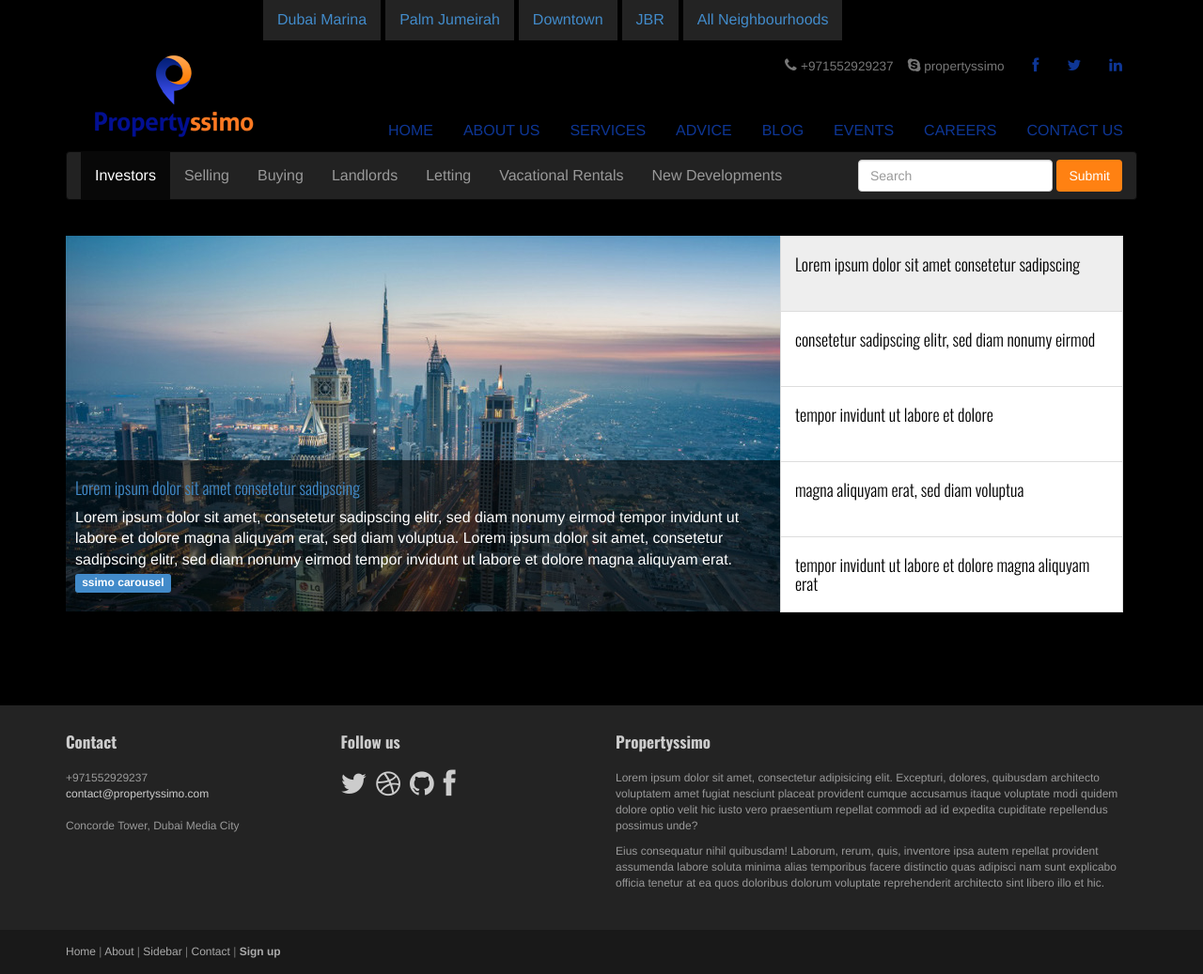
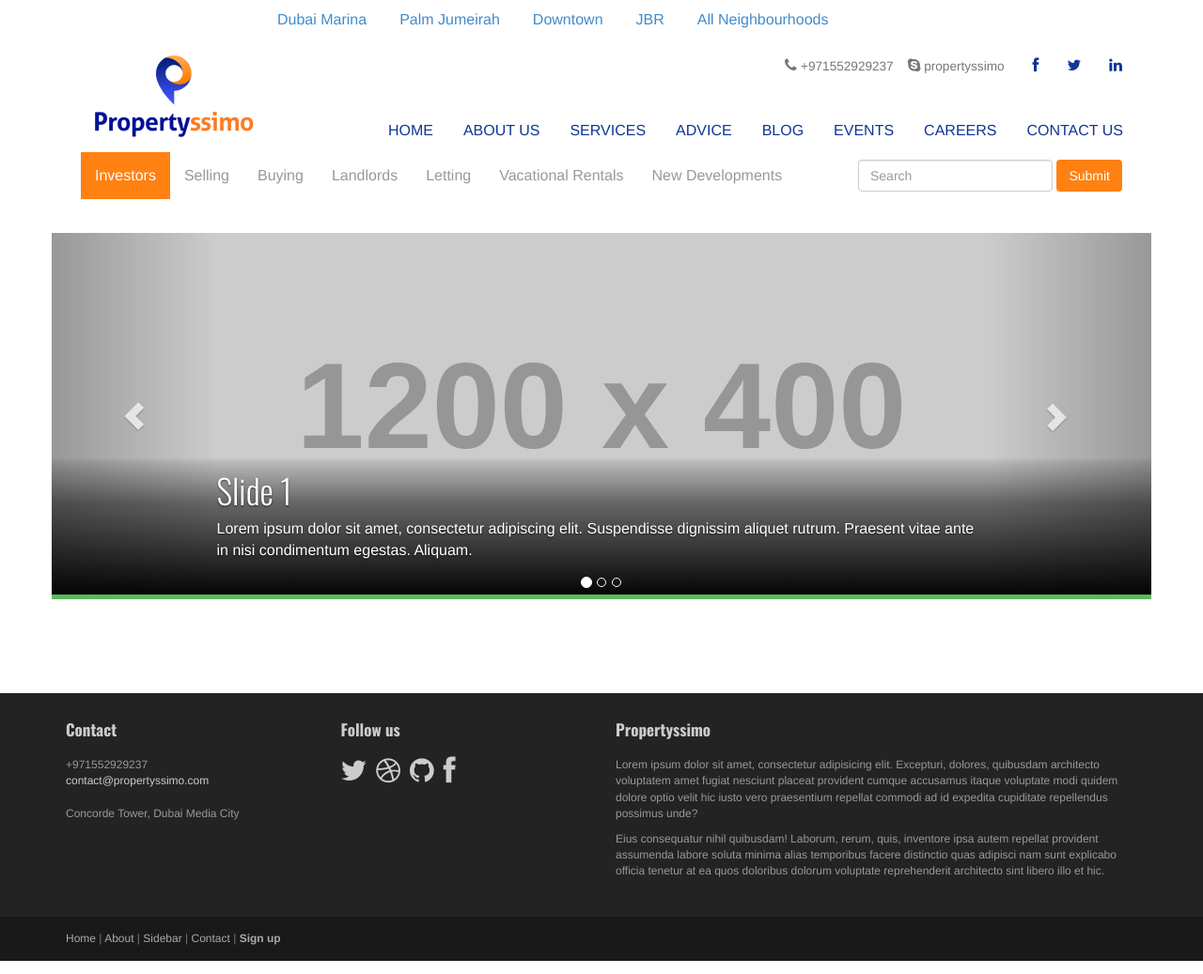
Before and after one commit to HammadH/propertyssimo, a Django app: page / in a window 1280 px wide. Shown: the whole page at 94% size. Run offline with Django 3.2, Linux system fonts and the light colour scheme; data comes from the database, SQL or seed files in the repository; grey boxes labelled with a size stand in for pictures from a placeholder-image service; some libraries are stand-ins or nearby versions.

Commit message:
landing page carousel

```diff
--- a/propertyssimo/static/assets/css/carousel.css
+++ b/propertyssimo/static/assets/css/carousel.css
@@ -1,33 +1,54 @@
-body { padding-top: 50px; }
-
-#myCarousel .carousel-caption {
-    left:0;
-	right:0;
-	bottom:0;
-	text-align:left;
-	padding:10px;
-	background:rgba(0,0,0,0.6);
-	text-shadow:none;
+.transition-timer-carousel .carousel-caption {
+    background: -moz-linear-gradient(top,  rgba(0,0,0,0) 0%, rgba(0,0,0,0.1) 4%, rgba(0,0,0,0.5) 32%, rgba(0,0,0,1) 100%); /* FF3.6+ */
+    background: -webkit-gradient(linear, left top, left bottom, color-stop(0%,rgba(0,0,0,0)), color-stop(4%,rgba(0,0,0,0.1)), color-stop(32%,rgba(0,0,0,0.5)), color-stop(100%,rgba(0,0,0,1))); /* Chrome,Safari4+ */
+    background: -webkit-linear-gradient(top,  rgba(0,0,0,0) 0%,rgba(0,0,0,0.1) 4%,rgba(0,0,0,0.5) 32%,rgba(0,0,0,1) 100%); /* Chrome10+,Safari5.1+ */
+    background: -o-linear-gradient(top,  rgba(0,0,0,0) 0%,rgba(0,0,0,0.1) 4%,rgba(0,0,0,0.5) 32%,rgba(0,0,0,1) 100%); /* Opera 11.10+ */
+    background: -ms-linear-gradient(top,  rgba(0,0,0,0) 0%,rgba(0,0,0,0.1) 4%,rgba(0,0,0,0.5) 32%,rgba(0,0,0,1) 100%); /* IE10+ */
+    background: linear-gradient(to bottom,  rgba(0,0,0,0) 0%,rgba(0,0,0,0.1) 4%,rgba(0,0,0,0.5) 32%,rgba(0,0,0,1) 100%); /* W3C */
+    filter: progid:DXImageTransform.Microsoft.gradient( startColorstr='#00000000', endColorstr='#000000',GradientType=0 ); /* IE6-9 */
+	width: 100%;
+	left: 0px;
+	right: 0px;
+	bottom: 0px;
+	text-align: left;
+	padding-top: 5px;
+	padding-left: 15%;
+	padding-right: 15%;
+}
+.transition-timer-carousel .carousel-caption .carousel-caption-header {
+	margin-top: 10px;
+	font-size: 24px;
 }
 
-#myCarousel .list-group {
-	position:absolute;
-	top:0;
-	right:0;
+@media (min-width: 970px) {
+    /* Lower the font size of the carousel caption header so that our caption
+    doesn't take up the full image/slide on smaller screens */
+	.transition-timer-carousel .carousel-caption .carousel-caption-header {
+		font-size: 36px;
+	}
 }
-#myCarousel .list-group-item {
-	border-radius:0px;
-	cursor:pointer;
+.transition-timer-carousel .carousel-indicators {
+	bottom: 0px;
+	margin-bottom: 5px;
 }
-#myCarousel .list-group .active {
-	background-color:#eee;
+.transition-timer-carousel .carousel-control {
+	z-index: 11;
 }
-
-@media (min-width: 992px) {
-	#myCarousel {padding-right:33.3333%;}
-	#myCarousel .carousel-controls {display:none;}
+.transition-timer-carousel .transition-timer-carousel-progress-bar {
+    height: 5px;
+    background-color: #5cb85c;
+    width: 0%;
+    margin: -5px 0px 0px 0px;
+    border: none;
+    z-index: 11;
+    position: relative;
 }
-@media (max-width: 991px) {
-	.carousel-caption p,
-	#myCarousel .list-group {display:none;}
+.transition-timer-carousel .transition-timer-carousel-progress-bar.animate{
+    /* We make the transition time shorter to avoid the slide transitioning
+    before the timer bar is "full" - change the 4.25s here to fit your
+    carousel's transition time */
+    -webkit-transition: width 4.25s linear;
+	-moz-transition: width 4.25s linear;
+	-o-transition: width 4.25s linear;
+	transition: width 4.25s linear;
 }
--- a/propertyssimo/static/assets/css/style.css
+++ b/propertyssimo/static/assets/css/style.css
@@ -509,7 +509,7 @@ h1, h2, h3, h4, h5, h6 {
 	.widget-simplenav a{ margin:0 5px; }
 
 
-/*.navbar-inverse { background-color: #FFFFFF}
+.navbar-inverse { background-color: #FFFFFF}
 .navbar-inverse .navbar-nav>.active>a:hover,.navbar-inverse .navbar-nav>li>a:hover, .navbar-inverse .navbar-nav>li>a:focus { background-color: #FF8112}
 .navbar-inverse .navbar-nav>.active>a,.navbar-inverse .navbar-nav>.open>a,.navbar-inverse .navbar-nav>.open>a, .navbar-inverse .navbar-nav>.open>a:hover,.navbar-inverse .navbar-nav>.open>a, .navbar-inverse .navbar-nav>.open>a:hover, .navbar-inverse .navbar-nav>.open>a:focus { background-color: #FF8112}
 .dropdown-menu { background-color: #FFFFFF}
@@ -528,4 +528,4 @@ h1, h2, h3, h4, h5, h6 {
 .navbar-inverse .navbar-nav>.dropdown>a .caret { border-top-color: #999999}
 .navbar-inverse .navbar-nav>.dropdown>a:hover .caret { border-top-color: #FFFFFF}
 .navbar-inverse .navbar-nav>.dropdown>a .caret { border-bottom-color: #999999}
-.navbar-inverse .navbar-nav>.dropdown>a:hover .caret { border-bottom-color: #FFFFFF}*/
+.navbar-inverse .navbar-nav>.dropdown>a:hover .caret { border-bottom-color: #FFFFFF}
--- a/propertyssimo/static/assets/js/carousel.js
+++ b/propertyssimo/static/assets/js/carousel.js
@@ -1,29 +1,17 @@
-$(document).ready(function(){
+$(document).ready(function() {
+    //Events that reset and restart the timer animation when the slides change
+    $("#transition-timer-carousel").on("slide.bs.carousel", function(event) {
+        //The animate class gets removed so that it jumps straight back to 0%
+        $(".transition-timer-carousel-progress-bar", this)
+            .removeClass("animate").css("width", "0%");
+    }).on("slid.bs.carousel", function(event) {
+        //The slide transition finished, so re-add the animate class so that
+        //the timer bar takes time to fill up
+        $(".transition-timer-carousel-progress-bar", this)
+            .addClass("animate").css("width", "100%");
+    });
 
-	var clickEvent = false;
-	$('#myCarousel').carousel({
-		interval:   4000
-	}).on('click', '.list-group li', function() {
-			clickEvent = true;
-			$('.list-group li').removeClass('active');
-			$(this).addClass('active');
-	}).on('slid.bs.carousel', function(e) {
-		if(!clickEvent) {
-			var count = $('.list-group').children().length -1;
-			var current = $('.list-group li.active');
-			current.removeClass('active').next().addClass('active');
-			var id = parseInt(current.data('slide-to'));
-			if(count == id) {
-				$('.list-group li').first().addClass('active');
-			}
-		}
-		clickEvent = false;
-	});
-})
-
-$(window).load(function() {
-    var boxheight = $('#myCarousel .carousel-inner').innerHeight();
-    var itemlength = $('#myCarousel .item').length;
-    var triggerheight = Math.round(boxheight/itemlength+1);
-	$('#myCarousel .list-group-item').outerHeight(triggerheight);
+    //Kick off the initial slide animation when the document is ready
+    $(".transition-timer-carousel-progress-bar", "#transition-timer-carousel")
+        .css("width", "100%");
 });
--- a/propertyssimo/templates/landing.html
+++ b/propertyssimo/templates/landing.html
@@ -33,9 +33,9 @@
     <script src="{% static 'assets/js/carousel.js' %}"></script>
   </head>
 
-  <body style='background-color:black;'>
+  <body>
 
-    <div class="container" style='margin-top:-50px;'>
+    <div class="container" style='margin-top:;'>
       <div class='row'>
         <div class='col-sm-2'></div>
         <div class='col-sm-8'>
@@ -47,11 +47,11 @@
   <!-- Collect the nav links, forms, and other content for toggling -->
   <div class="collapse navbar-collapse" id="bs-example-navbar-collapse-1">
     <ul class="nav nav-pills">
-      <li style='margin-right:3px; background-color:#232323;'><a href="#">Dubai Marina</a></li>
-      <li style='margin-right:3px; background-color:#232323;'><a href="#">Palm Jumeirah</a></li>
-      <li style='margin-right:3px; background-color:#232323;'><a href="#">Downtown</a></li>
-      <li style='margin-right:3px; background-color:#232323;'><a href="#">JBR</a></li>
-      <li style='margin-right:3px; background-color:#232323;'><a href="#">All Neighbourhoods</a></li>
+      <li style='margin-right:3px;'><a href="#">Dubai Marina</a></li>
+      <li style='margin-right:3px;'><a href="#">Palm Jumeirah</a></li>
+      <li style='margin-right:3px;'><a href="#">Downtown</a></li>
+      <li style='margin-right:3px;'><a href="#">JBR</a></li>
+      <li style='margin-right:3px;'><a href="#">All Neighbourhoods</a></li>
     </ul>
   </div><!-- /.navbar-collapse -->
 </nav>
@@ -124,76 +124,67 @@
 </nav>
 
 
-  <div class='container' style='margin-top:3%;'>
+    <div class="container" style='margin-top:35px;'>
 
-    <div id="myCarousel" class="carousel slide" data-ride="carousel">
+
+    <div class="row">
+        <!-- The carousel -->
+        <div id="transition-timer-carousel" class="carousel slide transition-timer-carousel" data-ride="carousel">
+      <!-- Indicators -->
+      <ol class="carousel-indicators">
+        <li data-target="#transition-timer-carousel" data-slide-to="0" class="active"></li>
+        <li data-target="#transition-timer-carousel" data-slide-to="1"></li>
+        <li data-target="#transition-timer-carousel" data-slide-to="2"></li>
+      </ol>
 
       <!-- Wrapper for slides -->
       <div class="carousel-inner">
-
         <div class="item active">
-            {% with featured_listings.0 as listing %}
-          <img src="{% static 'assets/img/image2.jpg' %}">
+                    <img src="{http://placehold.it/1200x400"} />
                     <div class="carousel-caption">
-            <h4><a href="#">Lorem ipsum dolor sit amet consetetur sadipscing</a></h4>
-            <p>Lorem ipsum dolor sit amet, consetetur sadipscing elitr, sed diam nonumy eirmod tempor invidunt ut labore et dolore magna aliquyam erat, sed diam voluptua. Lorem ipsum dolor sit amet, consetetur sadipscing elitr, sed diam nonumy eirmod tempor invidunt ut labore et dolore magna aliquyam erat. <a class="label label-primary" href="#" target="_blank">ssimo carousel</a></p>
+                        <h1 class="carousel-caption-header">Slide 1</h1>
+                        <p class="carousel-caption-text hidden-sm hidden-xs">
+                            Lorem ipsum dolor sit amet, consectetur adipiscing elit. Suspendisse dignissim aliquet rutrum. Praesent vitae ante in nisi condimentum egestas. Aliquam.
+                        </p>
                     </div>
-        </div><!-- End Item -->
-            {% endwith %}
-         <div class="item">
-          <img src="{% static 'assets/img/image3.jpg' %}">
-           <div class="carousel-caption">
-            <h4><a href="#">consetetur sadipscing elitr, sed diam nonumy eirmod</a></h4>
-             <p>Lorem ipsum dolor sit amet, consetetur sadipscing elitr, sed diam nonumy eirmod tempor invidunt ut labore et dolore magna aliquyam erat, sed diam voluptua. Lorem ipsum dolor sit amet, consetetur sadipscing elitr, sed diam nonumy eirmod tempor invidunt ut labore et dolore magna aliquyam erat. <a class="label label-primary" href="#" target="_blank">ssimo carousel</a></p>
                 </div>
-        </div><!-- End Item -->
 
                 <div class="item">
-          <img src="{% static 'assets/img/image4.jpg' %}">
+                    <img src="http://placehold.it/1200x400/AAAAAA/888888" />
                     <div class="carousel-caption">
-            <h4><a href="#">tempor invidunt ut labore et dolore</a></h4>
-             <p>Lorem ipsum dolor sit amet, consetetur sadipscing elitr, sed diam nonumy eirmod tempor invidunt ut labore et dolore magna aliquyam erat, sed diam voluptua. Lorem ipsum dolor sit amet, consetetur sadipscing elitr, sed diam nonumy eirmod tempor invidunt ut labore et dolore magna aliquyam erat. <a class="label label-primary" href="#" target="_blank">ssimo carousel</a></p>
+                        <h1 class="carousel-caption-header">Slide 2</h1>
+                        <p class="carousel-caption-text hidden-sm hidden-xs">
+                            Lorem ipsum dolor sit amet, consectetur adipiscing elit. Suspendisse dignissim aliquet rutrum. Praesent vitae ante in nisi condimentum egestas. Aliquam.
+                        </p>
                     </div>
-        </div><!-- End Item -->
+                </div>
 
                 <div class="item">
-          <img src="{% static 'assets/img/image5.jpg' %}">
+                    <img src="http://placehold.it/1200x400/888888/555555" />
                     <div class="carousel-caption">
-            <h4><a href="#">magna aliquyam erat, sed diam voluptua</a></h4>
-             <p>Lorem ipsum dolor sit amet, consetetur sadipscing elitr, sed diam nonumy eirmod tempor invidunt ut labore et dolore magna aliquyam erat, sed diam voluptua. Lorem ipsum dolor sit amet, consetetur sadipscing elitr, sed diam nonumy eirmod tempor invidunt ut labore et dolore magna aliquyam erat. <a class="label label-primary" href="#" target="_blank">ssimo carousel</a></p>
+                        <h1 class="carousel-caption-header">Slide 3</h1>
+                        <p class="carousel-caption-text hidden-sm hidden-xs">
+                            Lorem ipsum dolor sit amet, consectetur adipiscing elit. Suspendisse dignissim aliquet rutrum. Praesent vitae ante in nisi condimentum egestas. Aliquam.
+                        </p>
                     </div>
-        </div><!-- End Item -->
+                </div>
+            </div>
 
-        <div class="item">
-          <img src="{% static 'assets/img/image6.jpg' %}">
-           <div class="carousel-caption">
-             <p>Lorem ipsum dolor sit amet, consetetur sadipscing elitr, sed diam nonumy eirmod tempor invidunt ut labore et dolore magna aliquyam erat, sed diam voluptua. Lorem ipsum dolor sit amet, consetetur sadipscing elitr, sed diam nonumy eirmod tempor invidunt ut labore et dolore magna aliquyam erat. <a class="label label-primary" href="#" target="_blank">ssimo carousel</a></p>
+      <!-- Controls -->
+      <a class="left carousel-control" href="#transition-timer-carousel" data-slide="prev">
+        <span class="glyphicon glyphicon-chevron-left"></span>
+      </a>
+      <a class="right carousel-control" href="#transition-timer-carousel" data-slide="next">
+        <span class="glyphicon glyphicon-chevron-right"></span>
+      </a>
+
+            <!-- Timer "progress bar" -->
+            <hr class="transition-timer-carousel-progress-bar animate" />
     </div>
-        </div><!-- End Item -->
-
-      </div><!-- End Carousel Inner -->
+    </div>
+</div>
 
 
-    <ul class="list-group col-sm-4">
-      <li data-target="#myCarousel" data-slide-to="0" class="list-group-item active"><h4>Lorem ipsum dolor sit amet consetetur sadipscing</h4></li>
-      <li data-target="#myCarousel" data-slide-to="1" class="list-group-item"><h4>consetetur sadipscing elitr, sed diam nonumy eirmod</h4></li>
-      <li data-target="#myCarousel" data-slide-to="2" class="list-group-item"><h4>tempor invidunt ut labore et dolore</h4></li>
-      <li data-target="#myCarousel" data-slide-to="3" class="list-group-item"><h4>magna aliquyam erat, sed diam voluptua</h4></li>
-      <li data-target="#myCarousel" data-slide-to="4" class="list-group-item"><h4>tempor invidunt ut labore et dolore magna aliquyam erat</h4></li>
-    </ul>
-
-      <!-- Controls -->
-      <div class="carousel-controls">
-          <a class="left carousel-control" href="#myCarousel" data-slide="prev">
-            <span class="glyphicon glyphicon-chevron-left"></span>
-          </a>
-          <a class="right carousel-control" href="#myCarousel" data-slide="next">
-            <span class="glyphicon glyphicon-chevron-right"></span>
-          </a>
-      </div>
-
-    </div><!-- End Carousel -->
-    </div>
 
 <footer id="footer" class="top-space" style='margin-top:100px'>
 
```
Lines whose indentation alone changed are shown as unchanged.
